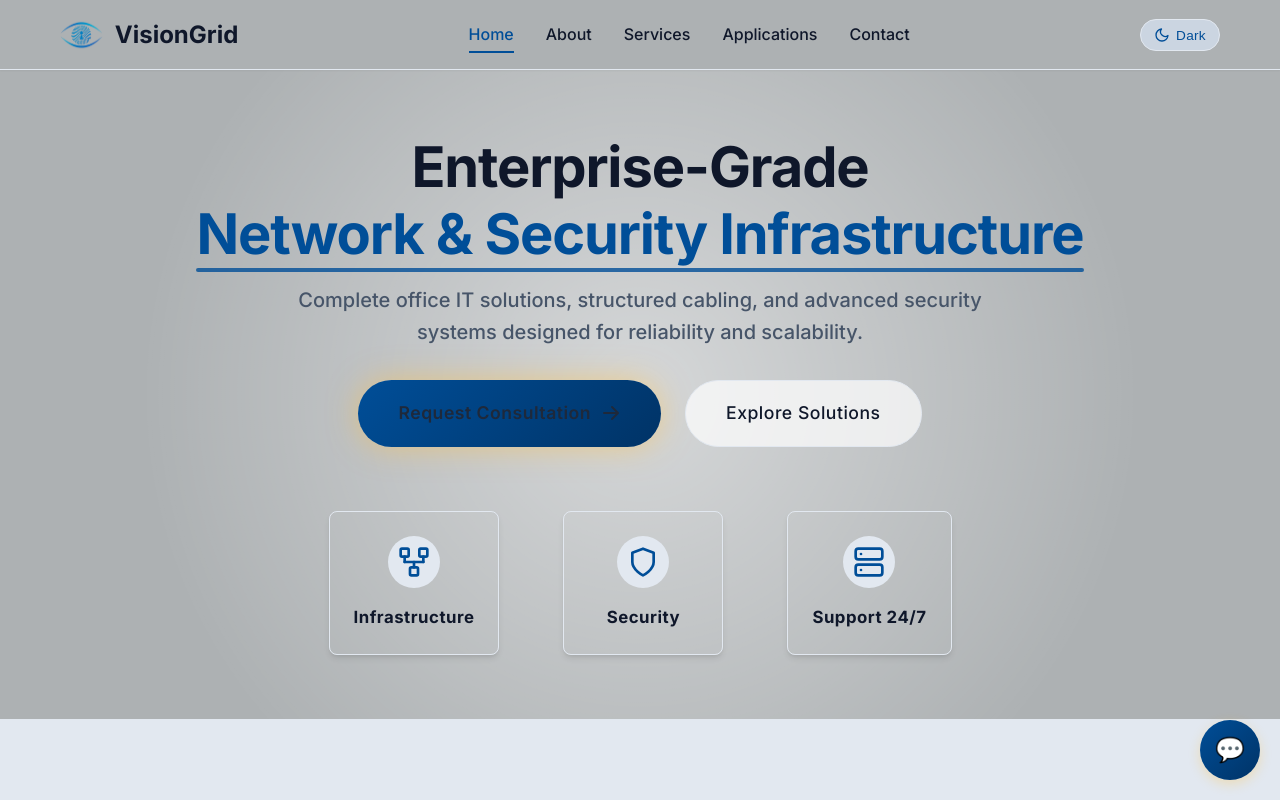
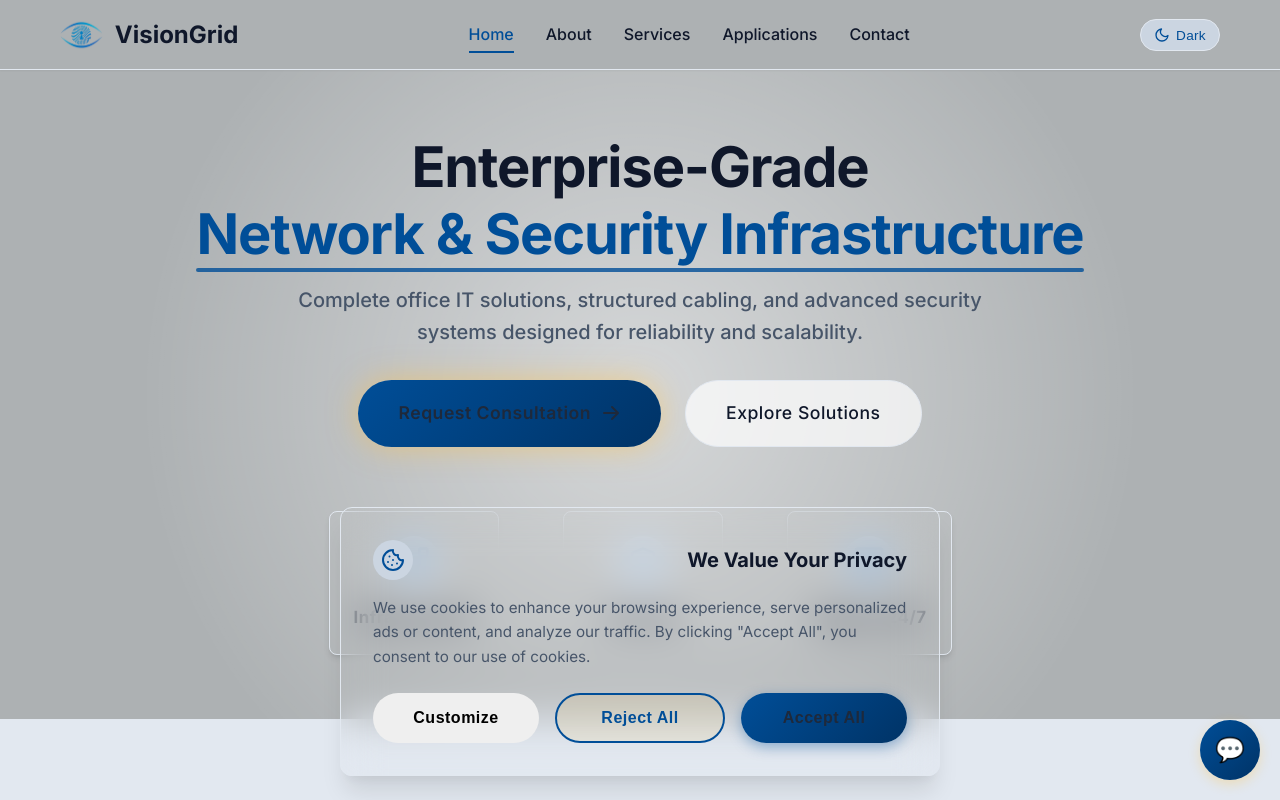
Before and after one commit to rajatalha150/visiongrid-serverless, a Vue app in the folder frontend/: page / in a window 1280 px wide. Shown: the top 800 px of the page. Built offline with nearby package versions, Linux system fonts and the light colour scheme.

Commit message:
Add Cookie Consent component and improve theme toggle visibility

```diff
--- a/frontend/src/App.vue
+++ b/frontend/src/App.vue
@@ -6,6 +6,7 @@
     </main>
     <Footer />
     <Chatbot />
+    <CookieConsent />
   </div>
 </template>
 
@@ -14,6 +15,7 @@ import { RouterView } from 'vue-router'
 import Navbar from './components/Navbar.vue'
 import Footer from './components/Footer.vue'
 import Chatbot from './components/Chatbot.vue'
+import CookieConsent from './components/CookieConsent.vue'
 import { useScrollAnimation } from './composables/useScrollAnimation'
 import { useDarkMode } from './composables/useDarkMode'
 
--- /dev/null
+++ b/frontend/src/components/CookieConsent.vue
@@ -0,0 +1,374 @@
+<template>
+  <div v-if="isOpen" class="cookie-consent-overlay">
+    <div class="cookie-consent-container glass-effect">
+      <!-- Initial View -->
+      <div v-if="!showCustomize" class="cookie-content">
+        <div class="cookie-header">
+          <div class="cookie-icon">
+            <svg xmlns="http://www.w3.org/2000/svg" width="24" height="24" viewBox="0 0 24 24" fill="none" stroke="currentColor" stroke-width="2" stroke-linecap="round" stroke-linejoin="round">
+              <path d="M12 2a10 10 0 1 0 10 10 4 4 0 0 1-5-5 4 4 0 0 1-5-5"></path>
+              <path d="M8.5 8.5v.01"></path>
+              <path d="M16 15.5v.01"></path>
+              <path d="M12 12v.01"></path>
+              <path d="M11 17v.01"></path>
+              <path d="M7 14v.01"></path>
+            </svg>
+          </div>
+          <h3>We Value Your Privacy</h3>
+        </div>
+        <p class="cookie-text">
+          We use cookies to enhance your browsing experience, serve personalized ads or content, and analyze our traffic.
+          By clicking "Accept All", you consent to our use of cookies.
+        </p>
+        <div class="cookie-actions">
+          <button @click="showCustomize = true" class="btn btn-outline">Customize</button>
+          <button @click="rejectAll" class="btn btn-secondary">Reject All</button>
+          <button @click="acceptAll" class="btn btn-primary">Accept All</button>
+        </div>
+      </div>
+
+      <!-- Customize View -->
+      <div v-else class="cookie-customize">
+        <div class="cookie-header">
+          <h3>Cookie Preferences</h3>
+          <button @click="showCustomize = false" class="close-btn" aria-label="Close customization">✕</button>
+        </div>
+        <p class="customize-text">Manage your cookie settings. Essential cookies are always enabled.</p>
+
+        <div class="cookie-toggles">
+          <div class="cookie-option">
+            <div class="option-header">
+              <label class="switch disabled">
+                <input type="checkbox" checked disabled>
+                <span class="slider round"></span>
+              </label>
+              <div class="option-info">
+                <h4>Essential Cookies</h4>
+                <p>Necessary for the website to function properly. Cannot be disabled.</p>
+              </div>
+            </div>
+          </div>
+
+          <div class="cookie-option">
+            <div class="option-header">
+              <label class="switch">
+                <input type="checkbox" v-model="preferences.analytics">
+                <span class="slider round"></span>
+              </label>
+              <div class="option-info">
+                <h4>Analytics Cookies</h4>
+                <p>Help us understand how visitors interact with our website.</p>
+              </div>
+            </div>
+          </div>
+
+          <div class="cookie-option">
+            <div class="option-header">
+              <label class="switch">
+                <input type="checkbox" v-model="preferences.marketing">
+                <span class="slider round"></span>
+              </label>
+              <div class="option-info">
+                <h4>Marketing Cookies</h4>
+                <p>Used to track visitors across websites to display relevant ads.</p>
+              </div>
+            </div>
+          </div>
+        </div>
+
+        <div class="cookie-actions">
+          <button @click="savePreferences" class="btn btn-primary full-width">Save Preferences</button>
+        </div>
+      </div>
+    </div>
+  </div>
+</template>
+
+<script setup lang="ts">
+import { ref, onMounted, reactive } from 'vue'
+
+const isOpen = ref(false)
+const showCustomize = ref(false)
+
+const preferences = reactive({
+  essential: true,
+  analytics: true,
+  marketing: false
+})
+
+onMounted(() => {
+  // Check if user has already made a choice
+  const savedConsent = localStorage.getItem('visiongrid-cookie-consent')
+  if (!savedConsent) {
+    // Wait a moment before showing to not overwhelm user immediately
+    setTimeout(() => {
+      isOpen.value = true
+    }, 1000)
+  } else {
+    // Load saved preferences
+    try {
+      const parsed = JSON.parse(savedConsent)
+      preferences.analytics = parsed.analytics
+      preferences.marketing = parsed.marketing
+    } catch (e) {
+      console.error('Error parsing cookie preferences', e)
+    }
+  }
+})
+
+const saveToStorage = (settings: typeof preferences) => {
+  localStorage.setItem('visiongrid-cookie-consent', JSON.stringify(settings))
+  isOpen.value = false
+
+  // Here you would trigger actual cookie logic
+  if (settings.analytics) {
+    console.log('Analytics cookies enabled')
+    // Initialize analytics...
+  }
+  if (settings.marketing) {
+    console.log('Marketing cookies enabled')
+    // Initialize marketing scripts...
+  }
+}
+
+const acceptAll = () => {
+  preferences.analytics = true
+  preferences.marketing = true
+  saveToStorage(preferences)
+}
+
+const rejectAll = () => {
+  preferences.analytics = false
+  preferences.marketing = false
+  saveToStorage(preferences)
+}
+
+const savePreferences = () => {
+  saveToStorage(preferences)
+}
+</script>
+
+<style scoped>
+.cookie-consent-overlay {
+  position: fixed;
+  bottom: 0;
+  left: 0;
+  right: 0;
+  padding: 1.5rem;
+  z-index: 9999;
+  display: flex;
+  justify-content: center;
+  pointer-events: none; /* Let clicks pass through overlay area */
+}
+
+.cookie-consent-container {
+  pointer-events: auto; /* Re-enable clicks for the container */
+  width: 100%;
+  max-width: 600px;
+  background: var(--bg-card);
+  border: 1px solid var(--border-color);
+  border-radius: var(--radius-xl);
+  padding: 2rem;
+  box-shadow: var(--shadow-xl);
+  animation: slideUp 0.5s ease-out;
+  backdrop-filter: blur(20px);
+}
+
+@keyframes slideUp {
+  from { transform: translateY(100%); opacity: 0; }
+  to { transform: translateY(0); opacity: 1; }
+}
+
+.cookie-header {
+  display: flex;
+  align-items: center;
+  justify-content: space-between;
+  margin-bottom: 1rem;
+  gap: 1rem;
+}
+
+.cookie-header h3 {
+  font-size: 1.25rem;
+  font-weight: 700;
+  color: var(--color-text);
+  margin: 0;
+}
+
+.cookie-icon {
+  display: flex;
+  align-items: center;
+  justify-content: center;
+  color: var(--color-primary);
+  background: var(--bg-tertiary);
+  padding: 8px;
+  border-radius: 50%;
+  width: 40px;
+  height: 40px;
+}
+
+.cookie-text {
+  color: var(--color-gray);
+  font-size: 0.95rem;
+  line-height: 1.6;
+  margin-bottom: 1.5rem;
+}
+
+.cookie-actions {
+  display: flex;
+  gap: 1rem;
+  flex-wrap: wrap;
+}
+
+.cookie-actions .btn {
+  flex: 1;
+  white-space: nowrap;
+}
+
+.close-btn {
+  background: none;
+  border: none;
+  font-size: 1.5rem;
+  color: var(--color-gray);
+  cursor: pointer;
+  padding: 0.5rem;
+  line-height: 1;
+}
+
+.close-btn:hover {
+  color: var(--color-text);
+}
+
+/* Customize View Styles */
+.customize-text {
+  color: var(--color-gray);
+  font-size: 0.9rem;
+  margin-bottom: 1.5rem;
+}
+
+.cookie-toggles {
+  display: flex;
+  flex-direction: column;
+  gap: 1.5rem;
+  margin-bottom: 2rem;
+  max-height: 300px;
+  overflow-y: auto;
+  padding-right: 0.5rem;
+}
+
+.cookie-option {
+  padding-bottom: 1rem;
+  border-bottom: 1px solid var(--border-color);
+}
+
+.cookie-option:last-child {
+  border-bottom: none;
+  padding-bottom: 0;
+}
+
+.option-header {
+  display: flex;
+  gap: 1rem;
+  align-items: flex-start;
+}
+
+.option-info h4 {
+  font-size: 1rem;
+  font-weight: 600;
+  color: var(--color-text);
+  margin-bottom: 0.25rem;
+}
+
+.option-info p {
+  font-size: 0.85rem;
+  color: var(--color-gray);
+  line-height: 1.4;
+  margin: 0;
+}
+
+/* Toggle Switch */
+.switch {
+  position: relative;
+  display: inline-block;
+  width: 50px;
+  height: 26px;
+  flex-shrink: 0;
+}
+
+.switch input {
+  opacity: 0;
+  width: 0;
+  height: 0;
+}
+
+.slider {
+  position: absolute;
+  cursor: pointer;
+  top: 0;
+  left: 0;
+  right: 0;
+  bottom: 0;
+  background-color: var(--bg-tertiary);
+  transition: .4s;
+  border: 1px solid var(--border-color);
+}
+
+.slider:before {
+  position: absolute;
+  content: "";
+  height: 18px;
+  width: 18px;
+  left: 3px;
+  bottom: 3px;
+  background-color: white;
+  transition: .4s;
+}
+
+input:checked + .slider {
+  background-color: var(--color-primary);
+  border-color: var(--color-primary);
+}
+
+input:focus + .slider {
+  box-shadow: 0 0 1px var(--color-primary);
+}
+
+input:checked + .slider:before {
+  transform: translateX(24px);
+}
+
+.switch.disabled {
+  opacity: 0.6;
+  cursor: not-allowed;
+}
+
+.switch.disabled .slider {
+  cursor: not-allowed;
+}
+
+/* Round sliders */
+.slider.round {
+  border-radius: 34px;
+}
+
+.slider.round:before {
+  border-radius: 50%;
+}
+
+.full-width {
+  width: 100%;
+}
+
+@media (max-width: 600px) {
+  .cookie-consent-overlay {
+    padding: 1rem;
+  }
+
+  .cookie-actions {
+    flex-direction: column;
+  }
+
+  .cookie-actions .btn {
+    width: 100%;
+  }
+}
+</style>
--- a/frontend/src/components/Navbar.vue
+++ b/frontend/src/components/Navbar.vue
@@ -193,6 +193,13 @@ const closeMenu = () => {
   align-items: center;
   gap: 8px;
   transition: all 0.2s ease;
+  color: var(--color-text); /* Ensure base text color is set */
+}
+
+/* Explicitly target dark mode to ensure visibility */
+:root[class~="dark"] .theme-toggle.badge-style {
+  background: rgba(255, 255, 255, 0.1);
+  border-color: rgba(255, 255, 255, 0.2);
 }
 
 .theme-toggle.badge-style:hover {
```
